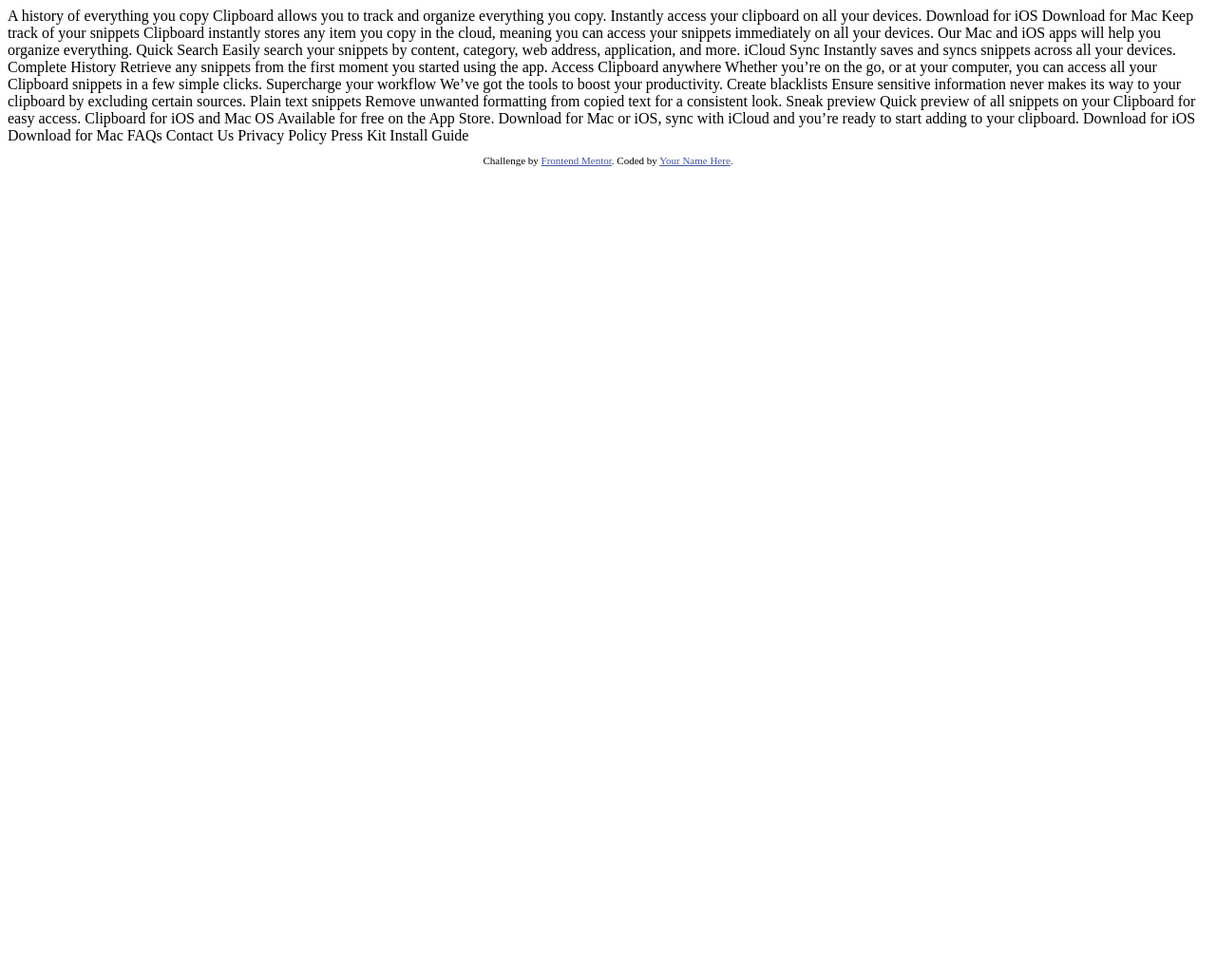
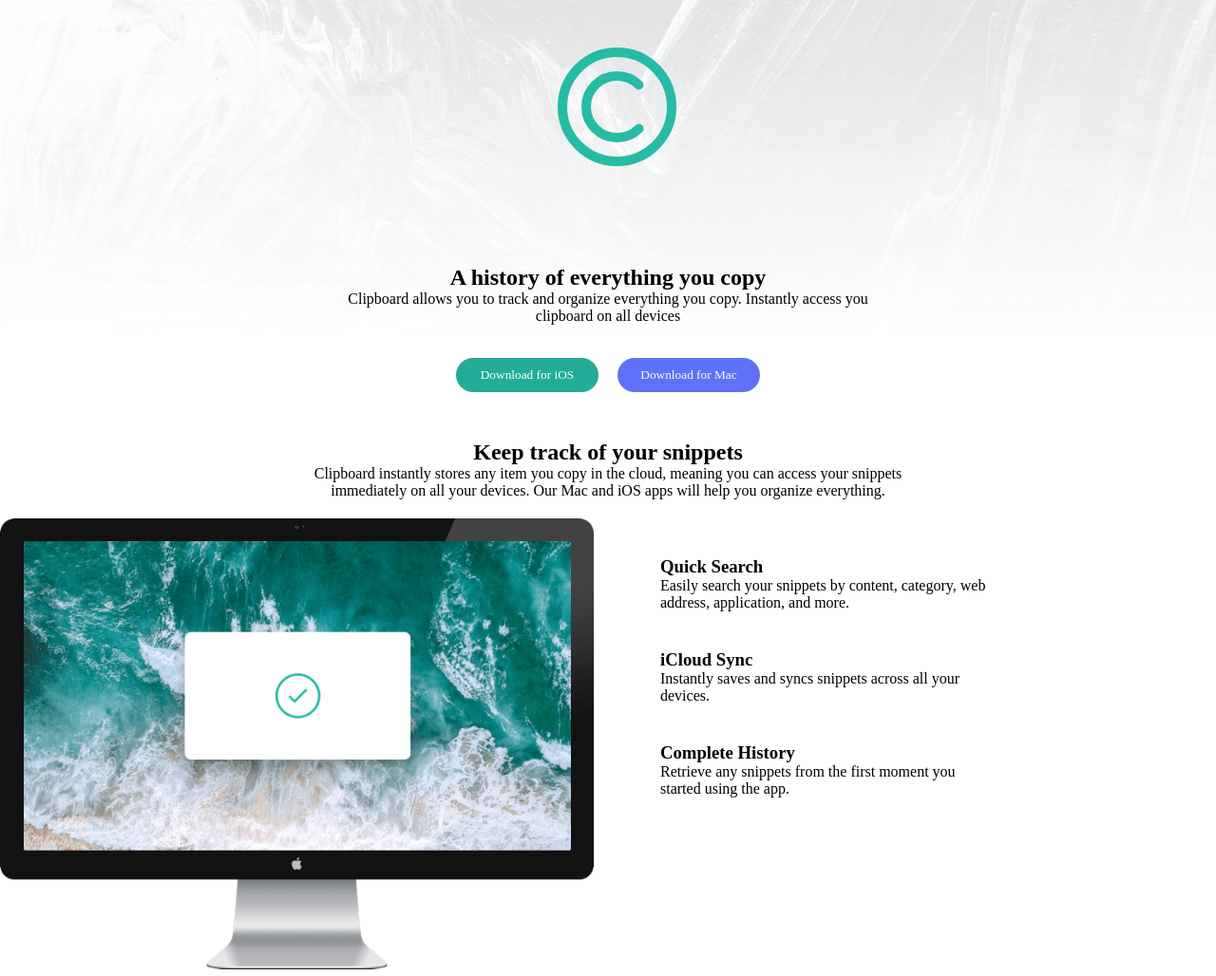
Before and after one commit to Elijah-Global/Clipboard, a plain HTML site: page index.html in a window 1280 px wide. Shown: the top 1028 px of the page at 95% size. Before the commit the page ends 800 px from the top, so only its background shows below. Drawn offline with Linux system fonts and the light colour scheme; a web font is replaced by a local one.

Commit message:
Genesis commit

```diff
--- a/index.html
+++ b/index.html
@@ -1,87 +1,183 @@
 <!DOCTYPE html>
 <html lang="en">
 <head>
-  <meta charset="UTF-8">
-  <meta name="viewport" content="width=device-width, initial-scale=1.0"> <!-- displays site properly based on user's device -->
-
-  <link rel="icon" type="image/png" sizes="32x32" href="./images/favicon-32x32.png">
-
-  <title>Frontend Mentor | Clipboard landing page</title>
-
-  <!-- Feel free to remove these styles or customise in your own stylesheet 👍 -->
-  <style>
-    .attribution { font-size: 11px; text-align: center; }
-    .attribution a { color: hsl(228, 45%, 44%); }
-  </style>
+    <meta charset="UTF-8">
+    <meta name="viewport" content="width=device-width, initial-scale=1.0">
+    <title>Landing Page</title>
+    <link rel="stylesheet" href="/style.css">
 </head>
 <body>
+    <div class="main-container">
+        <div class="hero-section">
+            <div class="logo1">
+                <img src="/images/logo.svg" alt="herder">
+            </div>
+            <div class="hero-text">
+                <h2>A history of everything you copy</h2>
+                <p>Clipboard allows you to track and organize everything you copy. Instantly access you clipboard on all devices</p>
+            </div>
+            <div class="hero-button">
+                <button>Download for iOS</button>
+                <button>Download for Mac</button>
+            </div>
 
-  A history of everything you copy
+        </div>
 
-  Clipboard allows you to track and organize everything you
-  copy. Instantly access your clipboard on all your devices.
+        <div class="feature-section">
+            <div class="feature-text">
+                <h2>Keep track of your snippets</h2>
+                <p>Clipboard instantly stores any item you copy in the cloud,
+                    meaning you can access your snippets immediately on all your
+                    devices. Our Mac and iOS apps will help you organize everything.</p>
+            </div>
+            <div class="feature-dividing">
+                <div class="feature-picture">
+                    <img src="/images/image-computer.png" alt="computer">
+                </div>
+                <div class="feature-right">
+                    <div class="quick">
+                        <h3>Quick Search</h3>
+                        <p>Easily search your snippets by content, category, web address, application, and more.</p>
+                    </div>
+                    <div class="icloud">
+                        <h3>iCloud Sync</h3>
+                        <p>Instantly saves and syncs snippets across all your devices.</p>
+                    </div>
+                    <div class="Complete">
+                        <h3>Complete History</h3>
+                        <p> Retrieve any snippets from the first moment you started using the app.</p>
+                    </div>
+                </div>
+            </div>
+        </div>
 
-  Download for iOS
-  Download for Mac
+        <div class="Access-section">
+            <div class="Access-clip">
+              <h2>Access Clipboard anywhere</h2>
+              <p>Whether you're on the go, or at your computer, you can access all your Clipboard
+                snippets in a few simple clicks.</p>
+            </div>
+            <div class="access-picture">
+                <img src="/images/image-devices.png" alt="phone">
+            </div>
+        </div>
 
-  Keep track of your snippets
+        <div class="supercharge-section">
+            <div class="super">
+                <h3>Supercharge your workflow</h3>
+                <p>We've got the tools to boost your productivity.</p>
+            </div>
+            <div class="super-division">
+                <div class="division1">
+                    <div class="create">
+                        <div class="create-image">
+                            <img src="/images/icon-blacklist.svg" alt="logo">
+                        </div>
+                        <div class="create-text">
+                        <h4>Create blacklists</h4>
+                        <p>Ensure sensitive information never makes its way to your clipboard by excluding certain sources.</p>
+                    </div>
+                    </div>
 
-  Clipboard instantly stores any item you copy in the cloud,
-  meaning you can access your snippets immediately on all your
-  devices. Our Mac and iOS apps will help you organize everything.
+                    <div class="create">
+                        <div class="plain-image">
+                            <img src="/images/icon-text.svg" alt="logo">
+                        </div>
+                        <div class="plain-text">
+                            <h4>Plain text snippets</h4>
+                            <p>Remove unwanted formatting from copied text for a consistent look.</p>
+                        </div>
+                    </div>
 
-  Quick Search
+                    <div class="create">
+                        <div class="sneak-image">
+                            <img src="/images/icon-preview.svg" alt="logo">
+                        </div>
+                        <div class="sneak-text">
+                            <h4>Sneak preview</h4>
+                            <p>Quick preview of all snippets on your Clipboard for easy access.</p>
+                        </div>
+                    </div>
 
-  Easily search your snippets by content, category, web address, application, and more.
+                </div>
 
-  iCloud Sync
+                <div class="division2">
+                    <div class="google">
+                        <img src="/images/logo-google.png" alt="logo">
+                    </div>
 
-  Instantly saves and syncs snippets across all your devices.
+                    <div class="ibm">
+                        <img src="/images/logo-ibm.png" alt="logo">
+                    </div>
 
-  Complete History
+                    <div class="microsoft">
+                        <img src="/images/logo-microsoft.png" alt="logo">
+                    </div>
 
-  Retrieve any snippets from the first moment you started using the app.
+                    <div class="enterprise">
+                        <img src="/images/logo-hp.png" alt="logo">
+                    </div>
 
-  Access Clipboard anywhere
+                    <div class="vector">
+                        <img src="/images/logo-vector-graphics.png" alt="logo">
+                    </div>
+                </div>
 
-  Whether you’re on the go, or at your computer, you can access all your Clipboard
-  snippets in a few simple clicks.
+            </div>
+        </div>
 
-  Supercharge your workflow
+        <div class="clipboard-section">
+            <div class="os-text">
+                <h2>Clipboard for iOS and Mac OS</h2>
+                <p> Available for free on the App Store. Download for Mac or iOS, sync with iCloud
+                    and you're ready to start adding to your clipboard.</p>
+            </div>
+            <div class="hero-button">
+                <button>Download for iOS</button>
+                <button>Download for Mac</button>
+            </div>
+        </div>
 
-  We’ve got the tools to boost your productivity.
+        <footer>
+            <div class="footer-container">
+                <div class="footer1">
+                    <div class="log">
+                        <img src="/images/logo.svg" alt="logo">
+                    </div>
 
-  Create blacklists
+                    <div class="fc">
+                        <p>FAQs</p>
+                        <p>Contact Us</p>
+                    </div>
 
-  Ensure sensitive information never makes its way to your clipboard by excluding certain sources.
+                    <div class="pp">
+                        <p>Privacy policy</p>
+                        Press Kit
+                    </div>
 
-  Plain text snippets
+                    <div class="inst">
+                        <p>Install guide</p>
+                    </div>
+                </div>
 
-  Remove unwanted formatting from copied text for a consistent look.
+                <div class="footer2">
+                    <div class="facebook">
+                        <img src="/images/icon-facebook.svg" alt="logo">
+                    </div>
 
-  Sneak preview
+                    <div class="twitter">
+                        <img src="/images/icon-twitter.svg" alt="logo">
+                    </div>
 
-  Quick preview of all snippets on your Clipboard for easy access.
+                    <div class="instagram">
+                        <img src="/images/icon-instagram.svg" alt="logo">
+                    </div>
+                </div>
 
-  Clipboard for iOS and Mac OS
+            </div>
+        </footer>
 
-  Available for free on the App Store. Download for Mac or iOS, sync with iCloud
-  and you’re ready to start adding to your clipboard.
+    </div>
 
-  Download for iOS
-  Download for Mac
-
-  FAQs
-  Contact Us
-  Privacy Policy
-  Press Kit
-  Install Guide
-
-  <footer>
-    <p class="attribution">
-      Challenge by <a href="https://www.frontendmentor.io?ref=challenge" target="_blank">Frontend Mentor</a>.
-      Coded by <a href="#">Your Name Here</a>.
-    </p>
-  </footer>
 </body>
 </html>
```
Also changed, not shown: indexx.html (deleted, +0 -183 lines).
